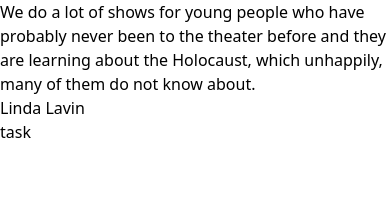
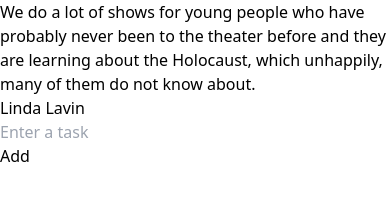
Before and after one commit to MethanBlun/winframev2, a React (Vite) app in the folder winframev2/winframev2/: page / in a window 390 px wide. Shown: the top 218 px of the page. Built offline with nearby package versions, Linux system fonts and the light colour scheme.

Commit message:
move forward on part of todolist mobile

```diff
--- a/winframev2/winframev2/src/App.jsx
+++ b/winframev2/winframev2/src/App.jsx
@@ -1,6 +1,8 @@
 import React from "react";
 import Quote from "./quote";
+import Todolist from "./toDoList";
 import "./App.css";
+
 
 function App() {
   return (
@@ -10,7 +12,7 @@ function App() {
 
 
 
-        <div className=" bg-red-400 h-2/6">task</div>
+        <div className=" bg-slate-500 h-2/6"><Todolist/></div>
         <div>
           <div></div>
           <div></div>
--- a/winframev2/winframev2/src/quote.jsx
+++ b/winframev2/winframev2/src/quote.jsx
@@ -28,7 +28,6 @@ function Quote() {
       <div className=" p-5  h-full flex flex-col bg-slate-800">
         <div className=" flex-grow   text-gray-50 ">{quote}</div>
         <div className="h-1/6 flex justify-end items-center pr-4 text-white">{author}</div>
-
       </div>
     </>
   );
--- /dev/null
+++ b/winframev2/winframev2/src/toDoList.jsx
@@ -0,0 +1,84 @@
+import React, { useState } from "react";
+
+export default function Todolist() {
+  const [task, setTask] = useState("");
+  const [tasks, setTasks] = useState([]);
+
+  function handleInputChange(event) {
+    const value = event.target.value;
+    setTask(value);
+  }
+
+  function handleButtonClick() {
+    if (task) {
+      setTasks((prevTasks) => [...prevTasks, task]);
+      setTask("");
+    } else {
+      alert("Please enter a task!");
+    }
+  }
+
+  function handleDelete(index) {
+    setTasks((prevTasks) => prevTasks.filter((_t, tIndex) => tIndex !== index));
+  }
+
+  function handleDone() {
+    alert(`Congratulations! You've completed 1 task out of ${tasks.length}.`);
+  }
+
+  return (
+    <div className="h-full flex flex-col ">
+      <div className="flex items-center justify-center h-14 bg-slate-400 ">
+        <form
+          className="p-5 m-6 w-full border border-slate-900 rounded-2xl"
+          onSubmit={(event) => {
+            event.preventDefault();
+            handleButtonClick();
+          }}
+        >
+          <div className="flex  gap-2 h-2 items-center justify-between">
+            <div className="flex-grow">
+              <input
+                className="w-full rounded-lg border border-slate-300 px-3 py-2 focus:outline-none focus:ring-2 focus:ring-slate-500"
+                value={task}
+                onChange={handleInputChange}
+                type="text"
+                placeholder="Enter a task"
+              />
+            </div>
+            <button
+              type="submit"
+              className="h-10 px-4 py-2 rounded-lg bg-slate-300 hover:bg-slate-400 text-white font-medium"
+            >
+              Add
+            </button>
+          </div>
+        </form>
+      </div>
+      <ul className="flex flex-col p-2 pb-14 w-full h-3/4 overflow-y-auto flex-grow">
+        {tasks.map((task, index) => (
+          <li
+            key={index}
+            className="flex items-center justify-between p-3 rounded-lg border border-slate-300 hover:bg-slate-200 shadow-sm"
+          >
+            <span className="text-base text-slate-200 overflow-y-auto pl-8 font-medium">{task}</span>
+            <div className="flex gap-2">
+              <button
+                onClick={handleDone}
+                className="px-3 py-2 rounded-lg bg-green-400 hover:bg-green-600 text-white font-medium"
+              >
+                Done
+              </button>
+              <button
+                onClick={() => handleDelete(index)}
+                className="px-3 py-2 rounded-lg bg-red-500 hover:bg-red-600 text-white font-medium"
+              >
+                Delete
+              </button>
+            </div>
+          </li>
+        ))}
+      </ul>
+    </div>
+  );
+}
```
